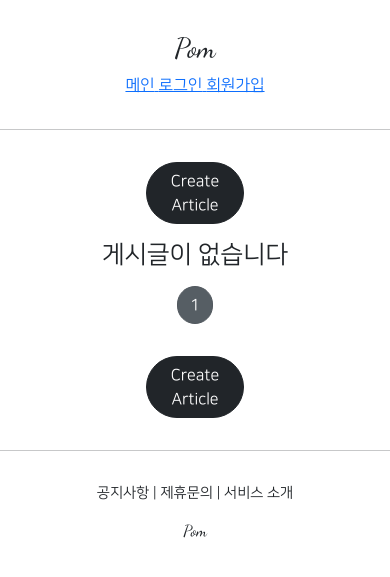
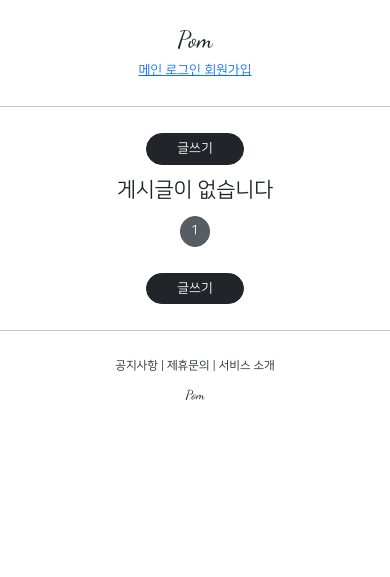
Before and after one commit to duswns094/Pom, a Django app: page /articles/list/ in a window 390 px wide. Shown: the top 577 px of the page. Run offline with Django 3.2, Linux system fonts and the light colour scheme; data that the repository does not hold is empty; some libraries are stand-ins or nearby versions; some web fonts are replaced.

Commit message:
django course 39 commit

```diff
--- a/Pom/settings.py
+++ b/Pom/settings.py
@@ -37,7 +37,7 @@ SECRET_KEY = env('SECRET_KEY')
 # SECURITY WARNING: don't run with debug turned on in production!
 DEBUG = True
 
-ALLOWED_HOSTS = []
+ALLOWED_HOSTS = ['*']
 
 # Application definition
 
--- a/articleapp/templates/articleapp/list.html
+++ b/articleapp/templates/articleapp/list.html
@@ -3,10 +3,15 @@
 {% block content %}
 
 <style>
-
+  .container {
+    padding:0;
+    margin:0, auto;
+  }
+  .container a {
+    width: 40%;
+    max-width: 250px;
+  }
   .container div {
-    width: 250px;
-    background-color: antiquewhite;
     display: flex;
     justify-content: center;
     align-items: center;
@@ -16,13 +21,12 @@
 
   .container img {
     width: 100%;
-    border-radius: 1rem;
   }
 
 </style>
   <div style="text-align: center;">
-    <a href="{% url 'articleapp:create' %}" class="btn btn-dark rounded-pill col-3 mt-3 mb-3">
-      Create Article
+    <a href="{% url 'articleapp:create' %}" class="btn btn-dark rounded-pill col-3 mt-3 mb-3 px-2">
+      글쓰기
     </a>
   </div>
   {% if article_list %}
@@ -45,8 +49,8 @@
   {% include 'snippets/pagination.html' with page_obj=page_obj %}
 
     <div style="text-align: center;">
-      <a href="{% url 'articleapp:create' %}" class="btn btn-dark rounded-pill col-3 mt-3 mb-3">
-        Create Article
+      <a href="{% url 'articleapp:create' %}" class="btn btn-dark rounded-pill col-3 mt-3 mb-3 px-2">
+        글쓰기
       </a>
     </div>
 
--- a/articleapp/views.py
+++ b/articleapp/views.py
@@ -61,4 +61,4 @@ class ArticleListView(ListView):
     model = Article
     context_object_name = 'article_list'
     template_name = 'articleapp/list.html'
-    paginate_by = 15
+    paginate_by = 10
--- a/static/JS/magicgrid.js
+++ b/static/JS/magicgrid.js
@@ -277,7 +277,7 @@ MagicGrid.prototype.listen = function listen () {
 let magicGrid = new MagicGrid({
   container: '.container',
   animate: true,
-  gutter: 30,
+  gutter: 12,
   static: true,
   useMin: true
 });
--- a/static/base.css
+++ b/static/base.css
@@ -12,3 +12,9 @@
 .Pom_header {
     text-align: center; margin: 2rem 0;
 }
+
+@media screen and (max-width:500px) {
+    html {
+    font-size: 13px;
+    }
+}
--- a/templates/head.html
+++ b/templates/head.html
@@ -2,6 +2,7 @@
 
 <head>
     <meta charset="UTF-8">
+    <meta name="viewport" content="width=device-width, initial-scale=1, shrink-to-fit=no">
     <title>Pom</title>
     <!-- BOOTSTRAP LINK -->
     <link href="https://cdn.jsdelivr.net/npm/bootstrap@5.1.3/dist/css/bootstrap.min.css" rel="stylesheet" integrity="sha384-1BmE4kWBq78iYhFldvKuhfTAU6auU8tT94WrHftjDbrCEXSU1oBoqyl2QvZ6jIW3" crossorigin="anonymous">
```
